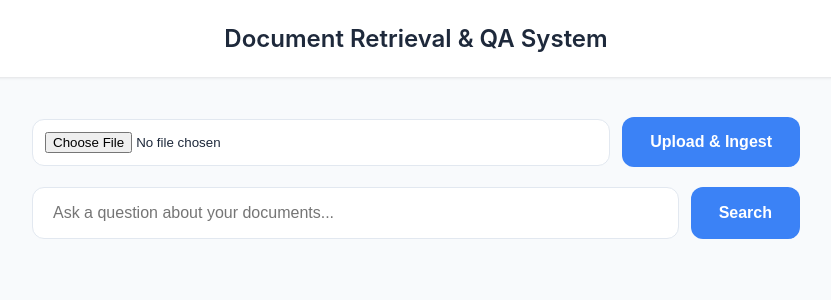
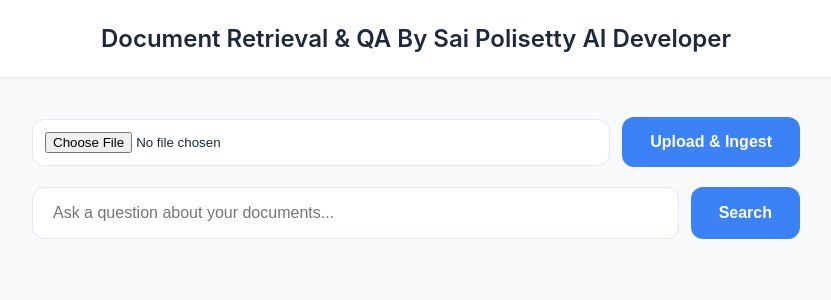
Before and after one commit to Saichandrasekh/RAG, a Flask app: page / in a window 1280 px wide. Shown: the top 300 px of the page, without its empty margins (224-1055 px from the left). Run offline with Flask 3, Linux system fonts and the light colour scheme.

Commit message:
title change

```diff
--- a/templates/index.html
+++ b/templates/index.html
@@ -145,7 +145,7 @@
 <body>
 
   <header>
-    <h1>Document Retrieval & QA System</h1>
+    <h1>Document Retrieval & QA By Sai Polisetty AI Developer</h1>
   </header>
 
   <div class="container">
```
